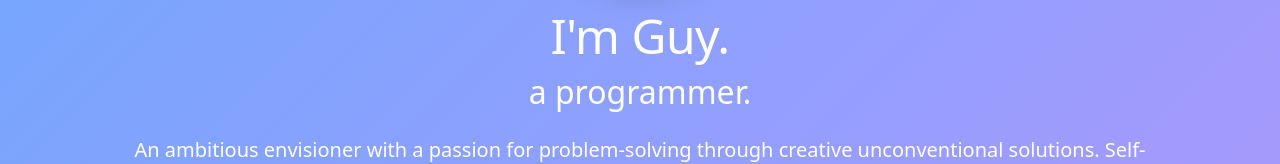
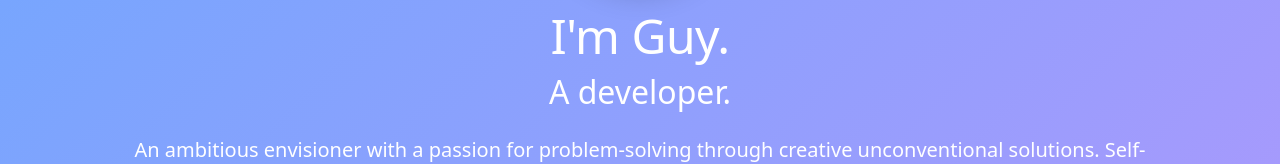
Before and after one commit to guybensi/personal-site, a plain HTML site: page index.html in a window 1280 px wide. Shown: the part 309-473 px from the top of the page. Drawn offline with nearby package versions, Linux system fonts and the light colour scheme.

Commit message:
Update index.html

```diff
--- a/index.html
+++ b/index.html
@@ -25,7 +25,7 @@
       >
 
       <h1>I'm Guy.</h1>
-      <h2>a <span class="pro">pro</span>grammer.</h2>
+      <h2>A developer.</h2>
 
       <p class="lead mt-4">
         An ambitious envisioner with a passion for problem-solving through creative unconventional solutions.
```
